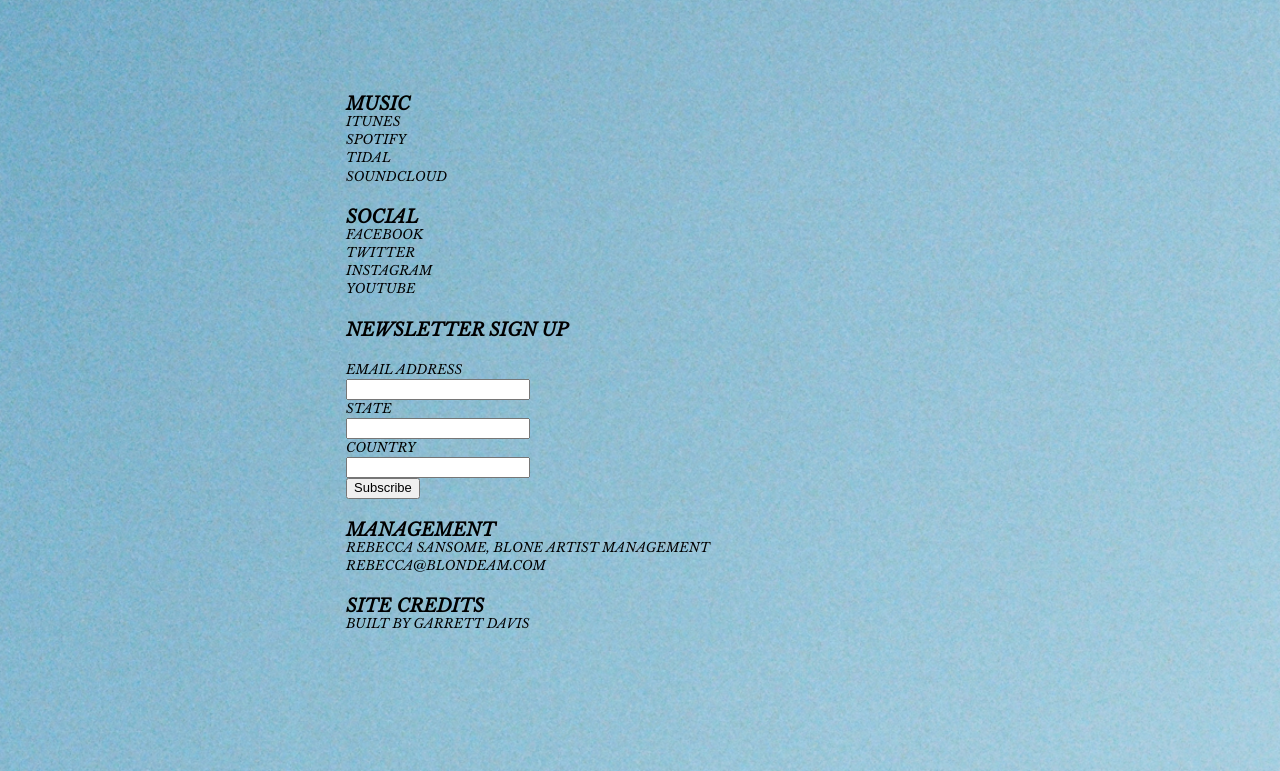
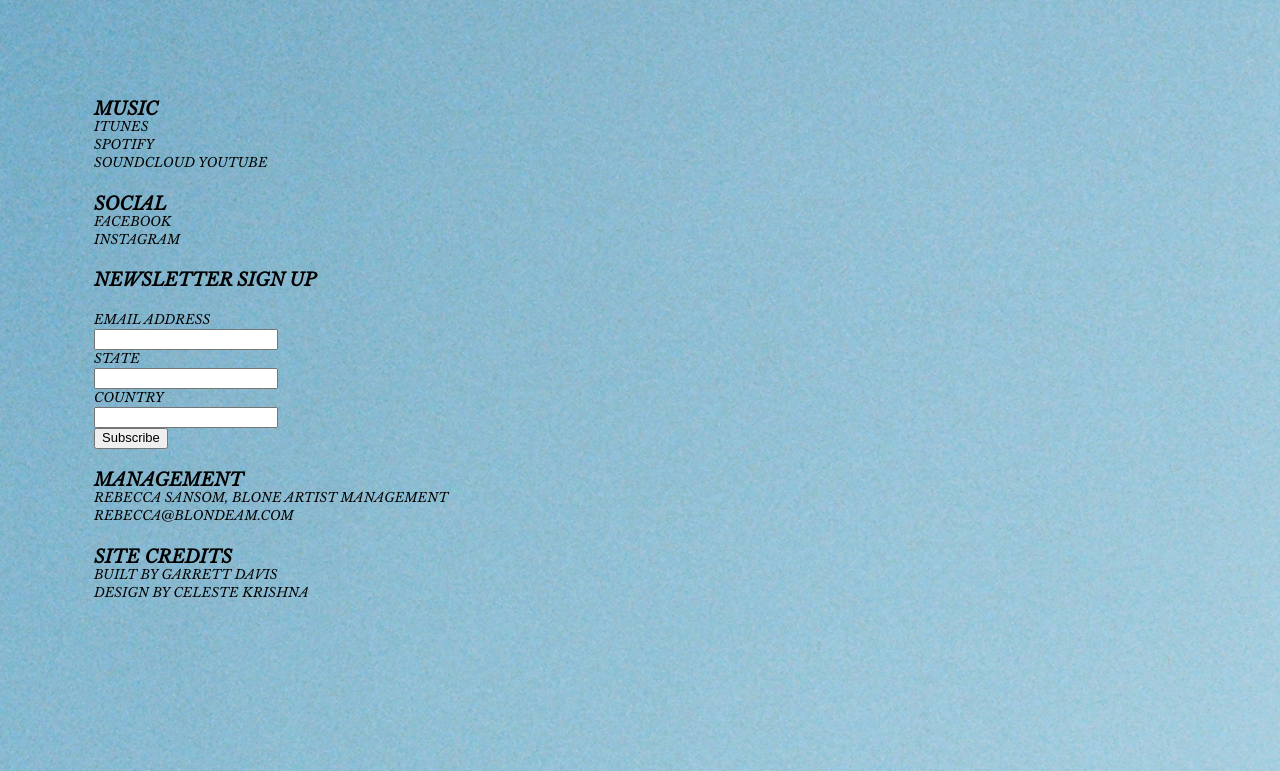
Before and after one commit to imphatic/www.celestekrishna.com, a Django app: page /connect in a window 1280 px wide. Shown: the part 29-800 px from the top of the page. Run offline with Django 3.2, Linux system fonts and the light colour scheme; parts of the project's set-up code (start-up, migrations or seed data) failed here and were passed over; some libraries are stand-ins or nearby versions.

Commit message:
finished updates

```diff
--- a/home/templates/home/connect.html
+++ b/home/templates/home/connect.html
@@ -3,22 +3,20 @@
 
 
 {% block content %}
-<div class="pageConnect">
+<div class="page">
 
     <h2>Music</h2>
     <p>
         <a href="https://itunes.apple.com/us/artist/celeste-krishna/id1240257138" target="_blank">iTunes</a><br>
         <a href="https://open.spotify.com/artist/4fHswCzZBwNyv68zJk0yDC" target="_blank">Spotify</a><br>
-        <a href="https://listen.tidal.com/artist/8791322" target="_blank">Tidal</a><br>
         <a href="https://soundcloud.com/celestekrishna" target="_blank">Soundcloud</a>
+        <a href="https://www.youtube.com/channel/UCB-GQOC_GbHDR_fkq3cZnJQ" target="_blank">Youtube</a>
     </p>
 
     <h2>Social</h2>
     <p>
         <a href="https://www.facebook.com/celestekrishna/" target="_blank">Facebook</a><br>
-        <a href="https://twitter.com/celeste_krishna" target="_blank">Twitter</a><br>
         <a href="https://www.instagram.com/celeste_krishna/" target="_blank">Instagram</a><br>
-        <a href="https://www.youtube.com/channel/UCB-GQOC_GbHDR_fkq3cZnJQ" target="_blank">Youtube</a>
     </p>
 
     <h2>Newsletter Sign Up</h2>
@@ -53,13 +51,14 @@
 
     <h2>Management</h2>
     <p>
-        Rebecca Sansome, Blone Artist Management<br>
-        <a href="mailto:rebecca@blondeam.com">rebecca@blondeam.com</a>
+        Rebecca Sansom, Blone Artist Management<br>
+        <a href="mailto:rebecca@blondeam.com" target="_blank">rebecca@blondeam.com</a>
     </p>
 
     <h2>Site Credits</h2>
     <p>
-        <a href="http://www.imphatic.com" target="_blank">Built By Garrett Davis</a>
+        <a href="http://www.imphatic.com" target="_blank">Built By Garrett Davis</a><br>
+        Design By Celeste Krishna
     </p>
 </div>
 {% endblock content %}
--- a/home/templates/home/live.html
+++ b/home/templates/home/live.html
@@ -3,7 +3,7 @@
 
 
 {% block content %}
-<div class="pageLive">
+<div class="page">
     <h2>Upcoming Performances</h2>
     <p class="bandsInTown">
        <script charset="utf-8" src="https://widget.bandsintown.com/main.min.js"></script>
--- a/home/templates/home/works.html
+++ b/home/templates/home/works.html
@@ -3,9 +3,9 @@
 
 
 {% block content %}
-<div class="pageWorks">
+<div class="page">
     <h2>Celeste Krishna</h2>
-    <p><a href="#">Prelude Red (2017)</a></p>
+    <p><a href="{% url 'preludered:index' %}">Prelude Red (2017)</a></p>
 
     <h2>Mixtape</h2>
     <p><a href="https://monarchsfamily.bandcamp.com/album/ft-celeste-mixtape" target="_blank">Ft. Celeste (2012)</a></p>
--- a/public/css/home.css
+++ b/public/css/home.css
@@ -35,14 +35,10 @@ nav.main ul {
             display:none;
         }
 
-
-.pageWorks {
-    margin:146px 0 0 180px;
+.page {
+    margin:100px 0 0 76px;
 }
 
-.pageLive {
-    margin:146px 0 0 264px;
-}
 .bandsInTown {
     max-width:800px;
  }
@@ -50,6 +46,9 @@ nav.main ul {
     display:none;
  }
 
-.pageConnect {
-    margin:95px 0 0 328px;
+
+@media screen and (max-width: 720px) {
+    .page {
+        margin-left:0;
     }
+}
```
Lines whose indentation alone changed are shown as unchanged.
